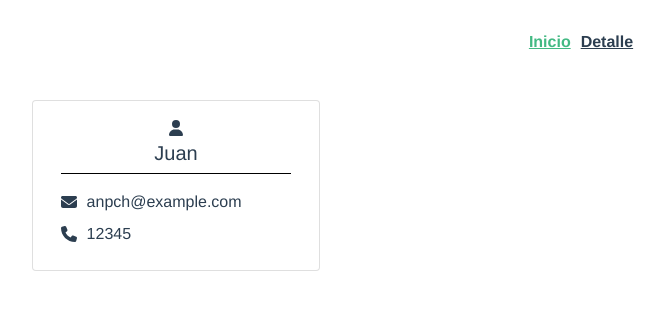
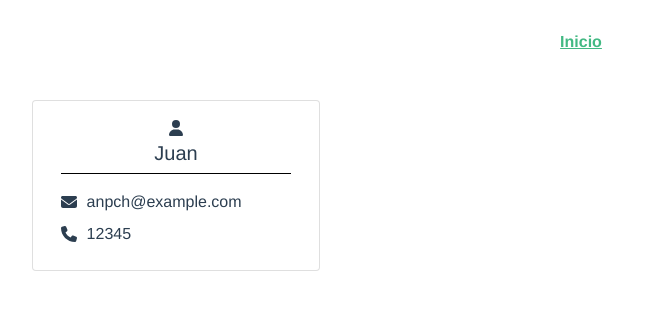
Before and after one commit to naniitevez/crud-vue, a Vue app: page / in a window 1280 px wide. Shown: the top 310 px of the page, without its empty margins (54-719 px from the left). Built offline with nearby package versions, Linux system fonts and the light colour scheme; no server answers.

Commit message:
quito ruta del nav

```diff
--- a/src/components/AppHeader.vue
+++ b/src/components/AppHeader.vue
@@ -1,7 +1,6 @@
 <template>
   <nav>
     <router-link to="/">Inicio</router-link>
-    <router-link to="/detail">Detalle</router-link>
   </nav>
 </template>
 
```
